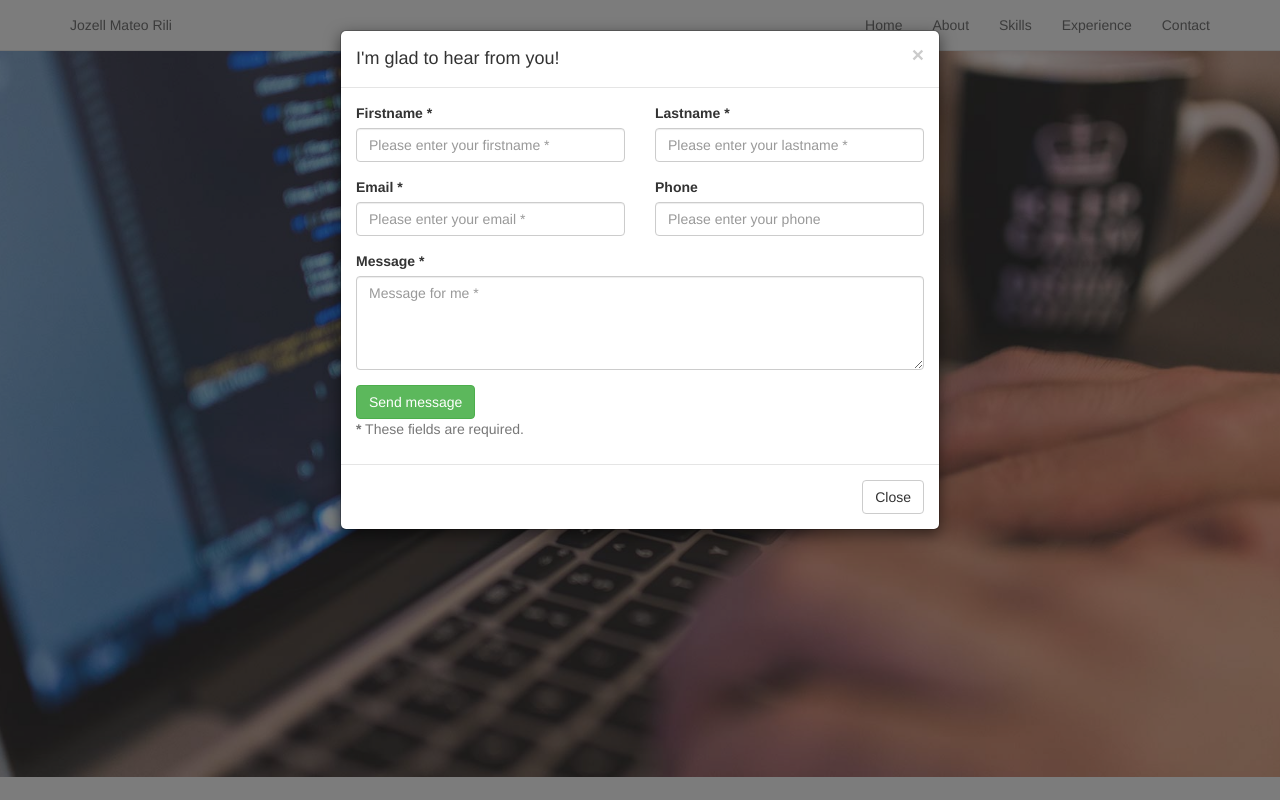
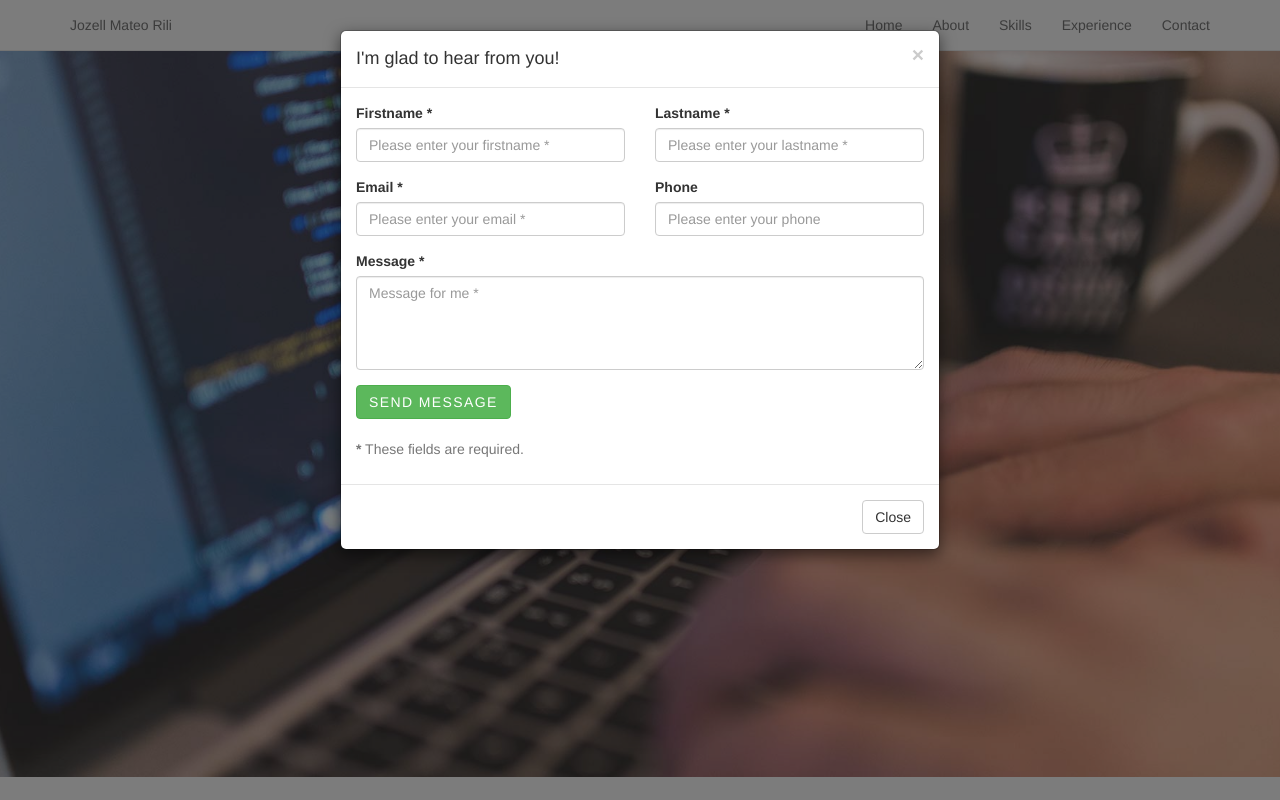
Before and after one commit to jozellrili/portfolio, a PHP site: page / in a window 1280 px wide, after a click on "EMAIL". Run offline with PHP 8.4, Linux system fonts and the light colour scheme.

Commit message:
add style for email form

```diff
--- a/css/style.css
+++ b/css/style.css
@@ -159,6 +159,13 @@ ul, {
     width: auto;
     height: 350px;
 }
+.btn-send {
+    font-weight: 300;
+    text-transform: uppercase;
+    letter-spacing: 0.1em;
+    margin-bottom: 20px;
+}
+
 
 @media(max-width:1199px) {
     ul.banner-social-buttons {
```
